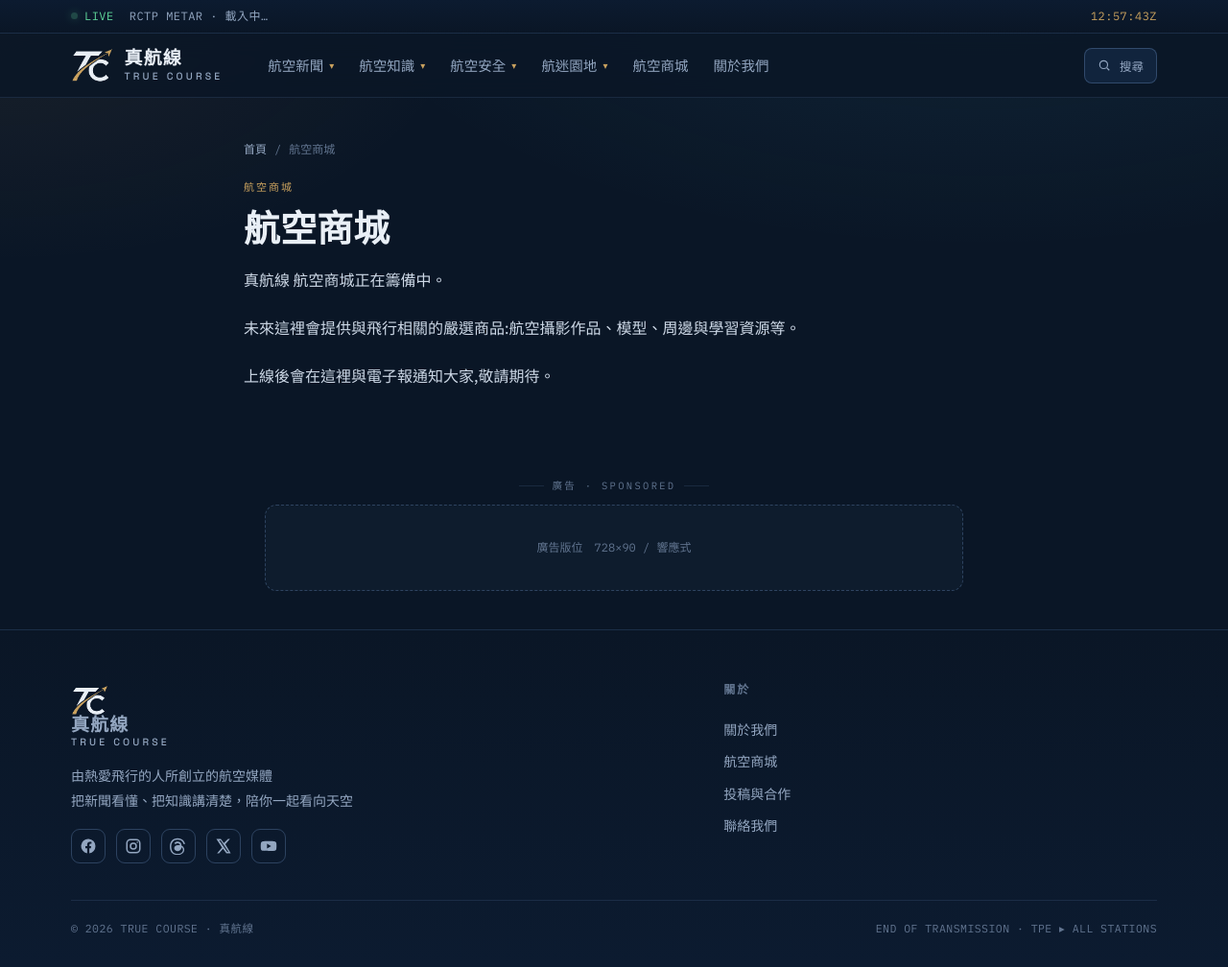
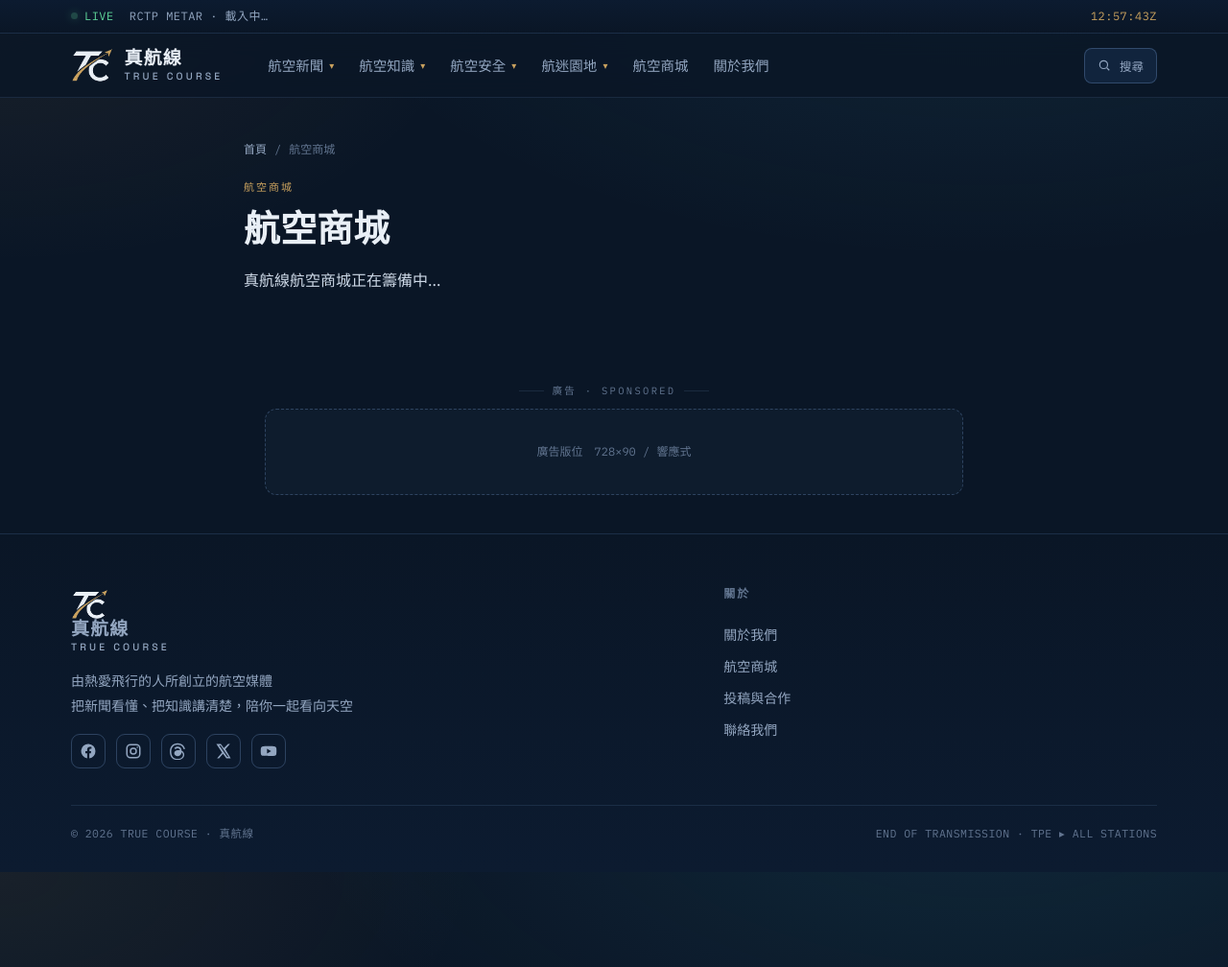
Before and after one commit to bill85412/tctw, a Jekyll site: the page built from shop.md, in a window 1280 px wide and 1008 px high. Shown: the whole window at 96% size. Built offline with Jekyll 4.4.1, drawn with Linux system fonts in a browser that asks for light colours.

Commit message:
Update shop.md

```diff
--- a/shop.md
+++ b/shop.md
@@ -5,4 +5,4 @@ permalink: /shop/
 kicker: 航空商城
 crumb: 航空商城
 ---
-<p>真航線 航空商城正在籌備中。</p><p>未來這裡會提供與飛行相關的嚴選商品:航空攝影作品、模型、周邊與學習資源等。</p><p>上線後會在這裡與電子報通知大家,敬請期待。</p>
+<p>真航線航空商城正在籌備中...</p>
```
